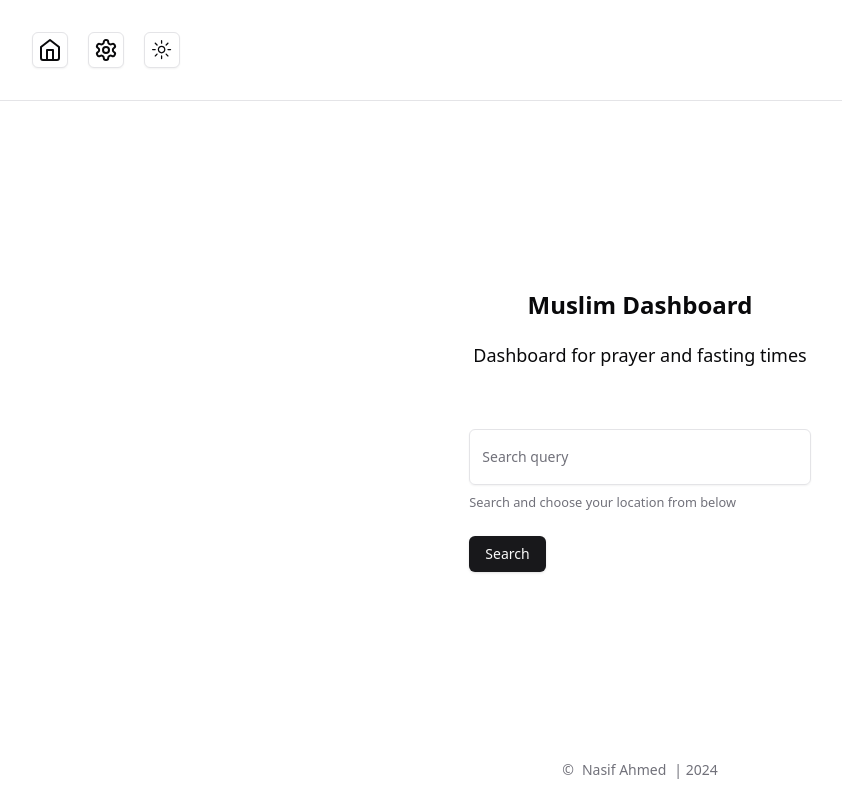
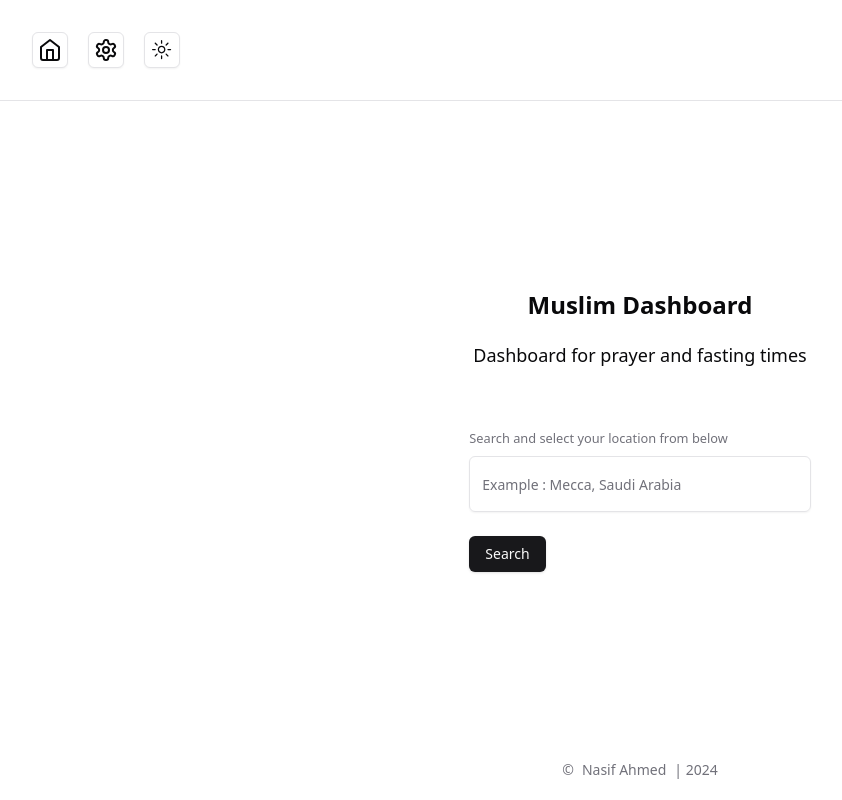
Before and after one commit to NasifAhmed/muslim-dashboard, a Next.js app: page /setup in a window 1280 px wide. Shown: the whole page, without its empty margins (0-842 px from the left). Built offline with nearby package versions, Linux system fonts and the light colour scheme.

Commit message:
fix styles

```diff
--- a/src/components/location-search.tsx
+++ b/src/components/location-search.tsx
@@ -78,7 +78,7 @@ export default function LocationSearch() {
 
     return (
         <Form {...form}>
-            <div className="flex flex-col justify-center items-center gap-5 w-[95vw] md:w-[40vw] transition-all">
+            <div className="flex flex-col justify-center items-center gap-5 w-[100vw] md:w-[40vw] transition-all">
                 <h1 className="font-bold text-2xl mt-6 md:mt-10">
                     Muslim Dashboard
                 </h1>
@@ -94,16 +94,16 @@ export default function LocationSearch() {
                         name="query"
                         render={({ field }) => (
                             <FormItem>
+                                <FormDescription>
+                                    Search and select your location from below
+                                </FormDescription>
                                 <FormControl>
                                     <Input
                                         className="h-14"
-                                        placeholder="Search query"
+                                        placeholder="Example : Mecca, Saudi Arabia"
                                         {...field}
                                     />
                                 </FormControl>
-                                <FormDescription>
-                                    Search and choose your location from below
-                                </FormDescription>
                                 <FormMessage />
                             </FormItem>
                         )}
```
